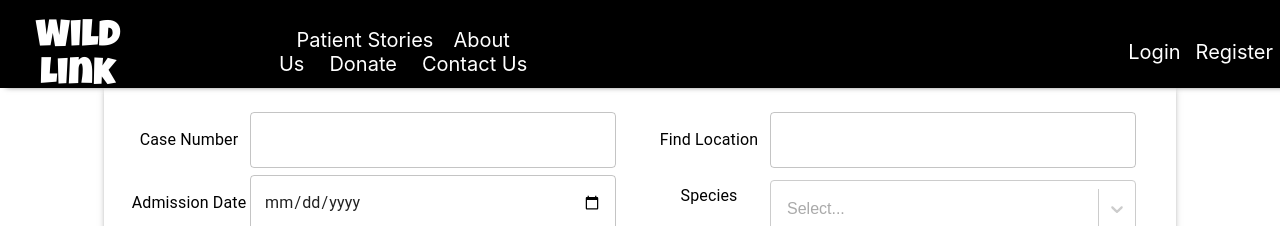
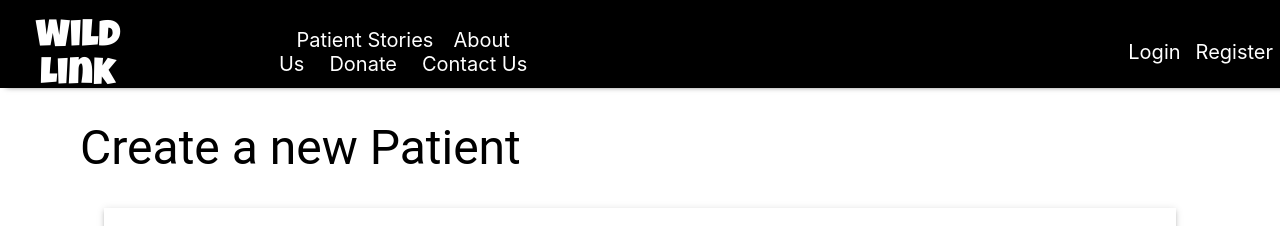
Before and after one commit to pformb/wild-link, a React (Create React App) app in the folder frontend/: page /organizations/1/patients/new in a window 1280 px wide. Shown: the top 226 px of the page. Built offline with nearby package versions, Linux system fonts and the light colour scheme; no server answers.

Commit message:
Fix: multiline RasizeObserver loop bug on patient forms

```diff
--- a/frontend/src/components/PatientForm.jsx
+++ b/frontend/src/components/PatientForm.jsx
@@ -6,10 +6,15 @@ import makeAnimated from 'react-select/animated';
 import customSelectStyles from "../styles/selectStyles";
 
 const PatientForm = () => {
-  const { formData, handleSubmit, handleInputChange, handleCheckboxChange, handleSelectChange, handleMultiSelectChange, handleGenerateStory, isLoading, options } = usePatientForm();
+  const { editForm, formData, handleSubmit, handleInputChange, handleCheckboxChange, handleSelectChange, handleMultiSelectChange, handleGenerateStory, isLoading, options } = usePatientForm();
   const animatedComponents = makeAnimated();
 
   return (
+    <Box sx={{ width: "100%" }}>
+      <Typography variant="h3" align="left" sx={{ mt: 4, mb: 4, ml: 10 }}>
+        {editForm ? "Edit Patient" : "Create a new Patient"}
+      </Typography>
+
       <Box sx={{ width: "80%", mx: "auto", boxShadow: 3, p: 3 }}>
         <form onSubmit={handleSubmit}>
           <Grid
@@ -205,10 +210,14 @@ const PatientForm = () => {
                 }
                 disabled={isLoading}
                 onChange={handleInputChange}
-              multiline
                 minRows={8}
                 variant="outlined"
                 margin="normal"
+                InputProps={{
+                  rows: 12,
+                  multiline: true,
+                  inputComponent: "textarea",
+                }}
               />
             </Grid>
             <Grid item xs={12}>
@@ -224,6 +233,7 @@ const PatientForm = () => {
           </Grid>
         </form>
       </Box>
+    </Box>
   );
 };
 
--- a/frontend/src/hooks/usePatientForm.js
+++ b/frontend/src/hooks/usePatientForm.js
@@ -249,6 +249,7 @@ export const usePatientForm = () => {
   };
 
   return {
+    editForm,
     formData,
     setFormData,
     handleSubmit,
```
Lines whose indentation alone changed are shown as unchanged.
